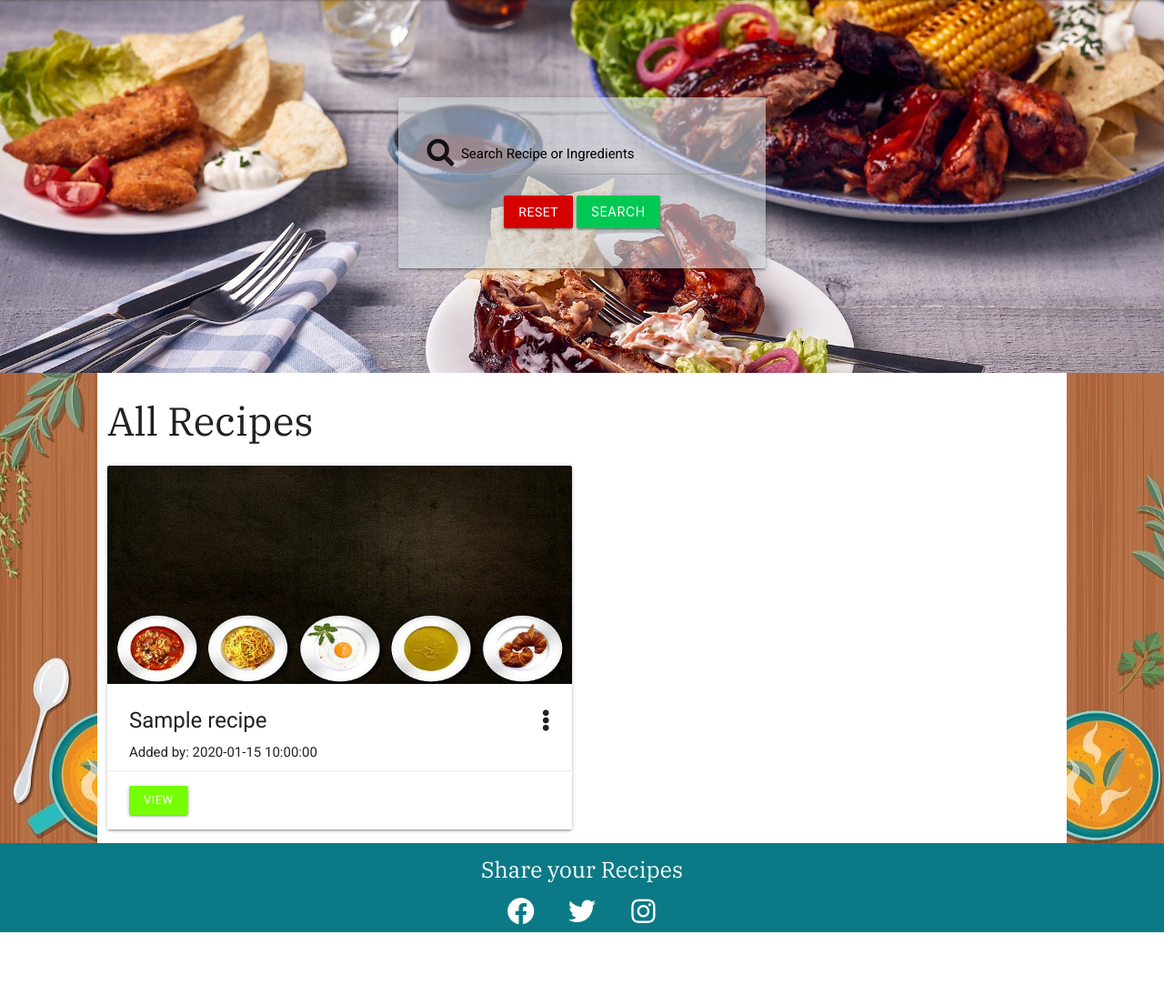
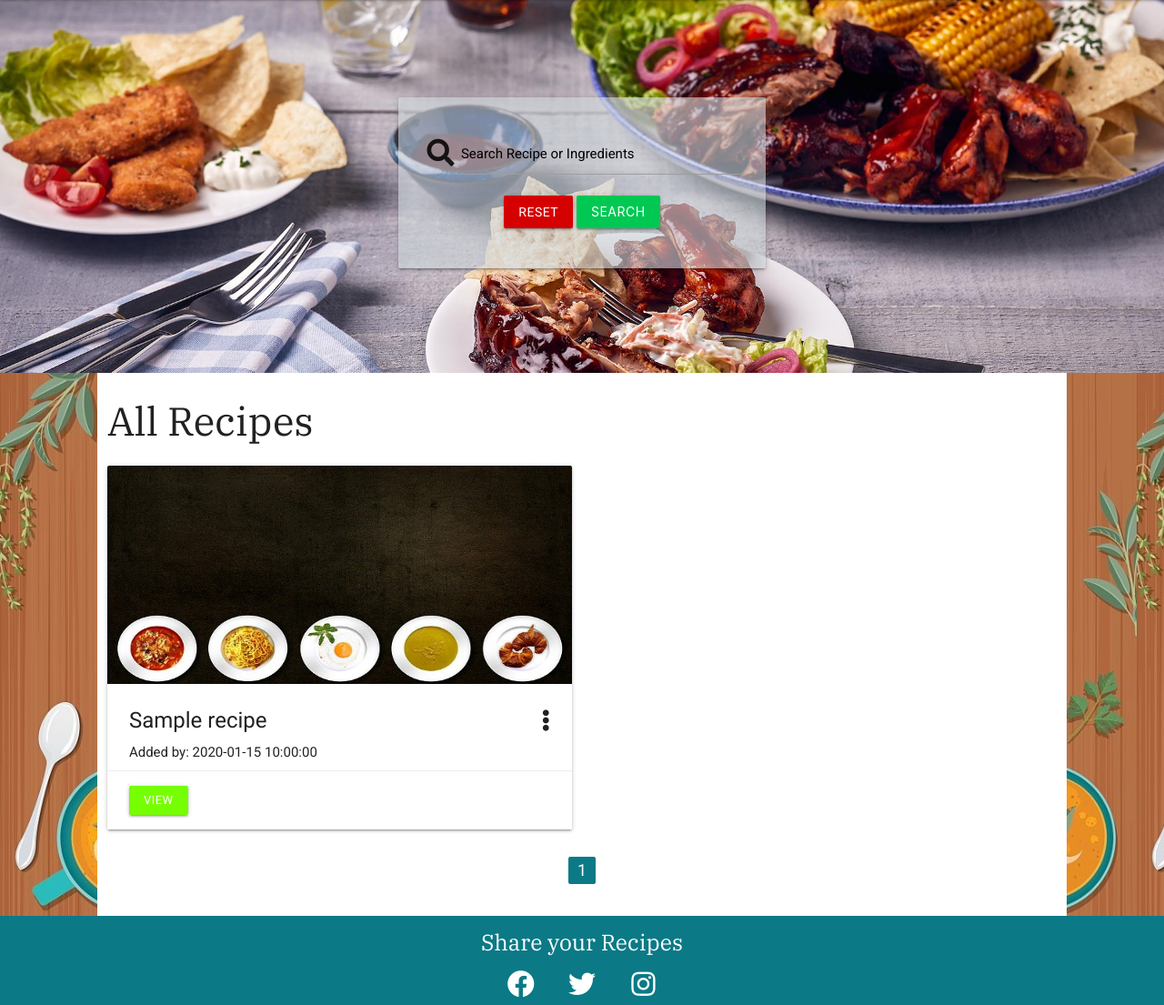
Before and after one commit to brandonmongo/lets_cook, a Flask app: page / in a window 1280 px wide. Shown: the part 65-1170 px from the top of the page at 91% size. Before the commit the page ends 1090 px from the top, so only its background shows below. Run offline with Flask 2, Linux system fonts and the light colour scheme; a database or web service that is not in the repository returns one stand-in record (values such as "Sample title"); some libraries are stand-ins or nearby versions.

Commit message:
added pagination

```diff
--- a/static/css/style.css
+++ b/static/css/style.css
@@ -101,6 +101,9 @@
    min-width: 100%;
 }
 
+.pagination li.active {
+    background-color: #0B7A86;
+}
 
 @media screen and (max-width: 992px) {
     table.responsive-table tbody tr {
--- a/static/js/script.js
+++ b/static/js/script.js
@@ -50,4 +50,34 @@
         $(this).closest("tr").remove();
         console.log("hello")
     });
+
+    // pagination
+    pagination()
+    function pagination() {
+        pageSize = 2
+
+        let pageCount =  $(".recipe-content").length / pageSize;
+
+        for(var i = 0 ; i<pageCount;i++) {
+            $(".add-page").append('<li class="waves-effect"><a href="#!">'+(i+1)+'</a></li>');
+        }
+
+            $(".add-page li").first().addClass("active")
+        showPage = function(page) {
+            $(".recipe-content").hide();
+            $(".recipe-content").each(function(n) {
+                if (n >= pageSize * (page - 1) && n < pageSize * page)
+                    $(this).show();
+            });
+        }
+
+            showPage(1);
+
+        $(".add-page li").click(function() {
+            $(".add-page li").removeClass("active");
+            $(this).addClass("active");
+            showPage(parseInt($(this).text()))
+        });
+    }
+
   });
--- a/templates/recipes.html
+++ b/templates/recipes.html
@@ -5,7 +5,7 @@
 
     <div class="row row-fix">
  {% for recipe in recipes %}
-        <div class="col s12 m6">
+        <div class="col s12 m6 recipe-content">
             <div class="card medium sticky-action">
                 <div class="card-image">
                     <img src="../static/assets/images/cook-366875_640.jpg" class="activator" height="255px">
@@ -32,4 +32,13 @@
  {% endfor %}
     </div>
 
+    <div class="row center">
+        <div class="col s12">
+            <ul class="pagination add-page">
+
+            </ul>
+        </div>
+
+    </div>
+
 {% endblock %}
```
